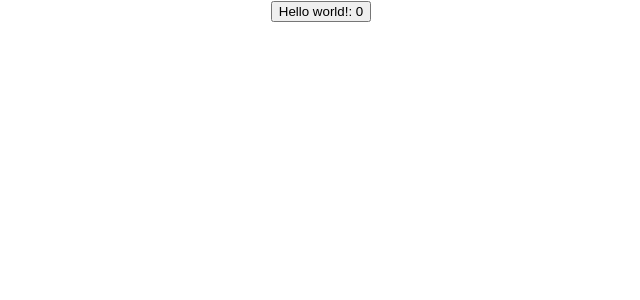
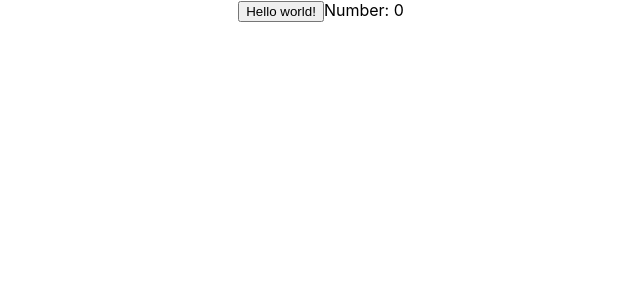
Before and after one commit to EddieFong/react-counter, a React (Create React App) app: page / in a window 1280 px wide. Shown: the top 300 px of the page, without its empty margins (319-959 px from the left). Built offline with nearby package versions, Linux system fonts and the light colour scheme.

Commit message:
fix seperate button and number = 0

```diff
--- a/src/App.js
+++ b/src/App.js
@@ -7,8 +7,11 @@ class App extends Component {
     return (
       <div className="App">
         <button>
-          Hello world!: 0
+          Hello world!
         </button>
+        <span>
+          Number: 0
+        </span>
       </div>
     );
   }
```
